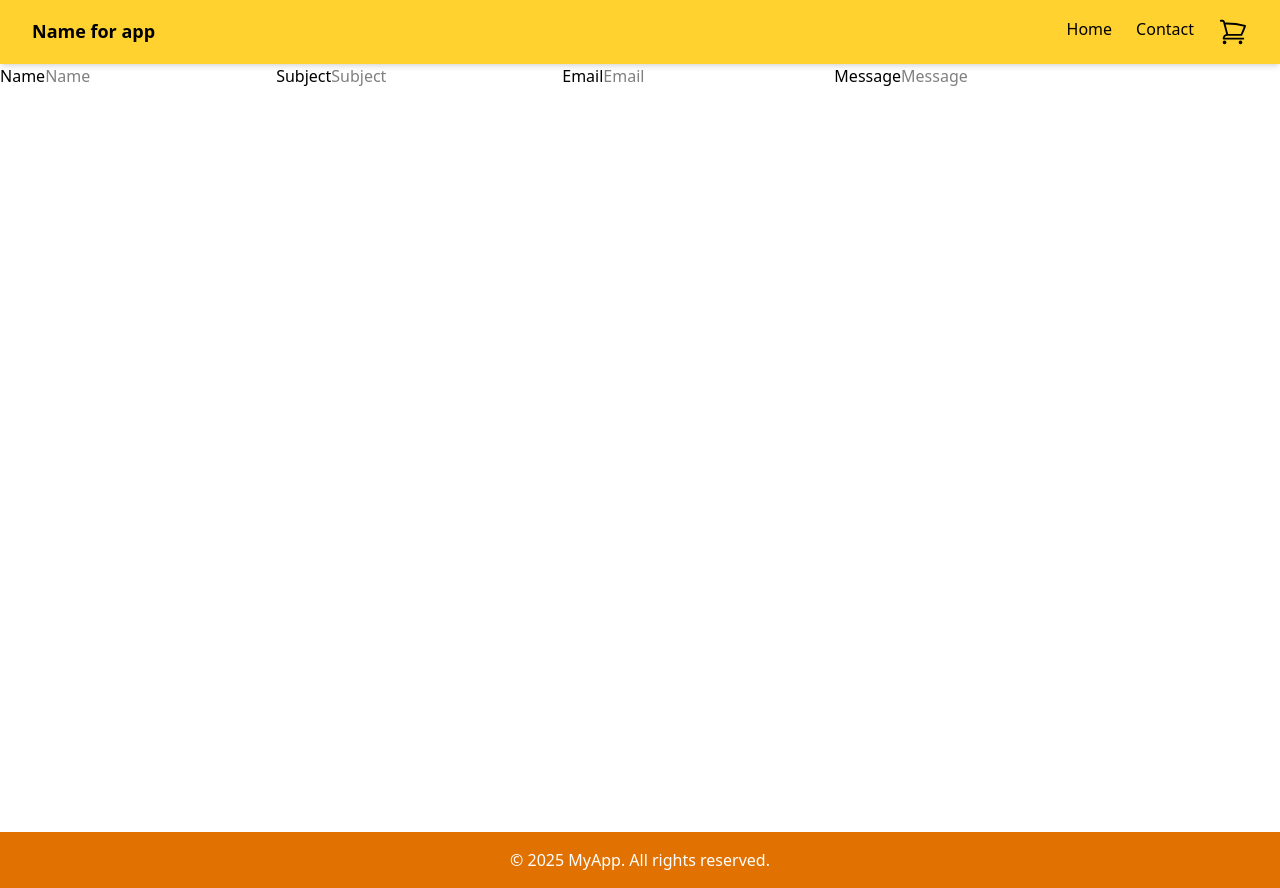
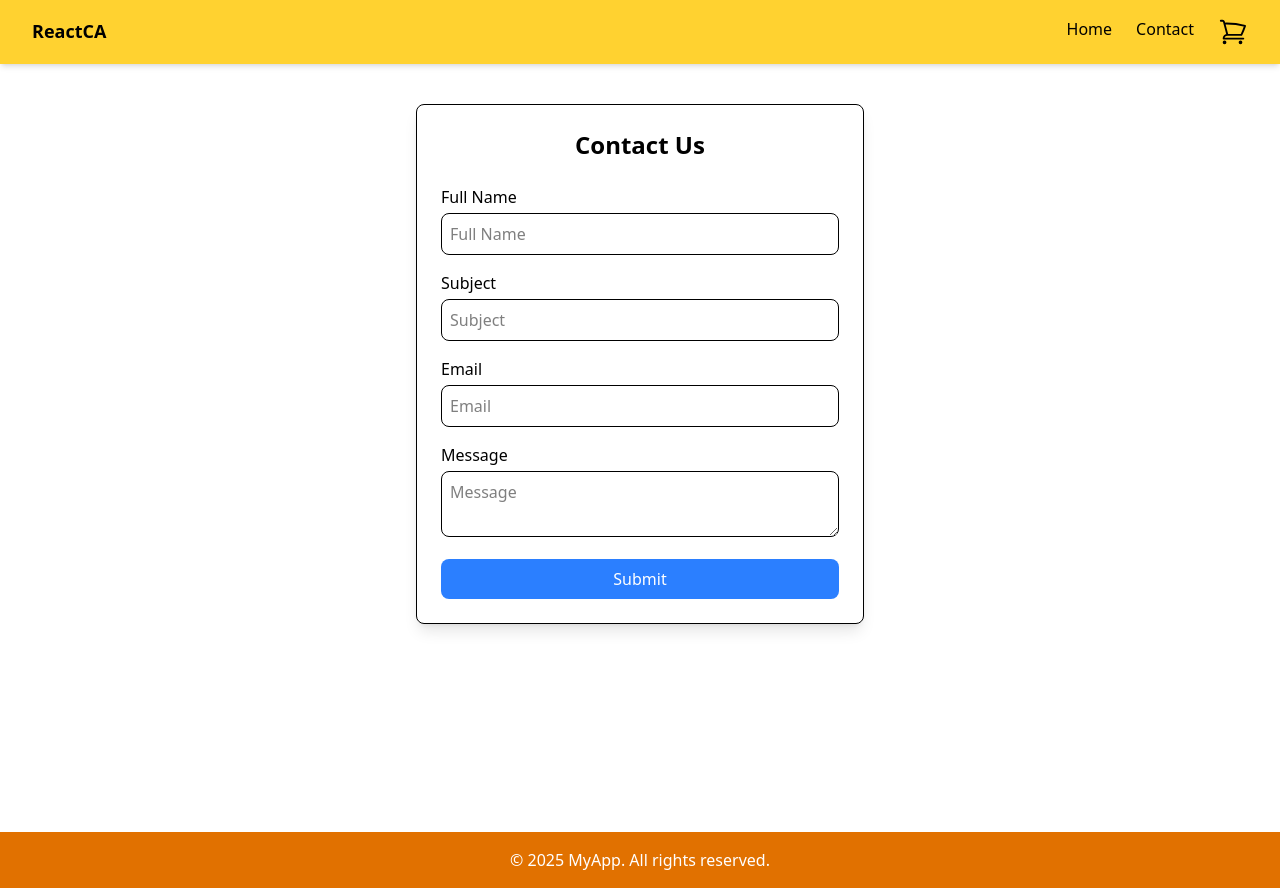
Before and after one commit to ChrisBerg03/jsframeworkCA, a React (Vite) app: page /contact in a window 1280 px wide. Built offline with nearby package versions, Linux system fonts and the light colour scheme.

Commit message:
tried to fix a search, but failed. need to fix cart

```diff
--- a/package.json
+++ b/package.json
@@ -14,7 +14,9 @@
     "lucide-react": "^0.476.0",
     "react": "^19.0.0",
     "react-dom": "^19.0.0",
+    "react-hook-form": "^7.54.2",
     "react-router-dom": "^7.2.0",
+    "react-toastify": "^11.0.5",
     "tailwindcss": "^4.0.8",
     "zustand": "^5.0.3"
   },
--- a/src/components/layout/Header.jsx
+++ b/src/components/layout/Header.jsx
@@ -1,6 +1,6 @@
 import { useState } from "react";
 import { Link } from "react-router-dom";
-import { Menu, X } from "lucide-react";
+import { Menu, X, Search } from "lucide-react";
 
 export function Header() {
     const [isOpen, setIsOpen] = useState(false);
@@ -9,7 +9,7 @@ export function Header() {
         <header className="bg-amber-300 w-full h-16 flex items-center px-4 md:px-8 shadow-md">
             <div className="flex justify-between w-full max-w-7xl mx-auto">
                 <Link to="/" className="text-lg font-bold">
-                    Name for app
+                    ReactCA
                 </Link>
                 <nav className="hidden md:flex space-x-6">
                     <Link to="/" className="hover:text-amber-600">
@@ -27,6 +27,7 @@ export function Header() {
                         />
                     </Link>
                 </nav>
+
                 <button
                     className="md:hidden"
                     onClick={() => setIsOpen(!isOpen)}
@@ -34,6 +35,7 @@ export function Header() {
                     {isOpen ? <X size={24} /> : <Menu size={24} />}
                 </button>
             </div>
+
             {isOpen && (
                 <div className="absolute top-16 left-0 w-full bg-amber-300 shadow-md flex flex-col items-center py-4 space-y-4 md:hidden">
                     <Link
--- a/src/components/products/ProductItem.jsx
+++ b/src/components/products/ProductItem.jsx
@@ -20,6 +20,7 @@ export default function ProductItem() {
                 const response = await fetch(`${url}${id}`);
 
                 if (!response.ok) {
+                    window.location.href = "/";
                     throw new Error("Failed to fetch product");
                 }
                 const data = await response.json();
@@ -40,7 +41,7 @@ export default function ProductItem() {
     if (error) return <p>Error: {error}</p>;
 
     return (
-        <div className="flex flex-col justify-center items-center">
+        <div className="flex flex-row justify-center items-center">
             <div className="max-w-4xl mx-auto bg-white rounded-2xl shadow-xl p-8 space-y-10">
                 <img
                     src={product.image.url}
--- /dev/null
+++ b/src/fetches/fetch.js
@@ -0,0 +1,29 @@
+export async function getData(limit, sortOrder) {
+    const url = `https://v2.api.noroff.dev/online-shop?limit=${limit}&sortOrder=${sortOrder}`;
+    try {
+        const response = await fetch(url);
+        if (!response.ok) {
+            throw new Error(`Response status: ${response.status}`);
+        }
+        const data = await response.json();
+        return data;
+    } catch (error) {
+        console.error("Error fetching product data:", error);
+        return [];
+    }
+}
+
+export async function search(query) {
+    const url = `https://v2.api.noroff.dev/online-shop?search=${query}`;
+    try {
+        const response = await fetch(url);
+        if (!response.ok) {
+            throw new Error(`Response status: ${response.status}`);
+        }
+        const data = await response.json();
+        return data;
+    } catch (error) {
+        console.error("Error fetching search data:", error);
+        return [];
+    }
+}
--- a/src/pages/Contact.jsx
+++ b/src/pages/Contact.jsx
@@ -1,19 +1,118 @@
-// react-toastify. Use for toast alert
-// react-hook-form. use for form validation
+import { useForm } from "react-hook-form";
+import { toast, ToastContainer } from "react-toastify";
+import "react-toastify/dist/ReactToastify.css";
+import { useNavigate } from "react-router-dom";
 
 const Contact = () => {
+    const {
+        register,
+        handleSubmit,
+        formState: { errors },
+    } = useForm();
+    const navigate = useNavigate();
+
+    const onSubmit = () => {
+        toast.success("Form submitted successfully!", { autoClose: 1000 });
+        setTimeout(() => navigate("/"), 1500);
+    };
+
     return (
-        <div>
-            <form action="">
-                <label htmlFor="">Name</label>
-                <input type="text" placeholder="Name" />
-                <label htmlFor="">Subject</label>
-                <input type="text" placeholder="Subject" />
-                <label htmlFor="">Email</label>
-                <input type="text" placeholder="Email" />
-                <label htmlFor="">Message</label>
-                <input type="text" placeholder="Message" />
+        <div className="max-w-md mx-auto mt-10 p-6 border rounded-lg shadow-lg bg-white">
+            <h2 className="text-2xl font-semibold text-center mb-6">
+                Contact Us
+            </h2>
+            <form onSubmit={handleSubmit(onSubmit)} className="space-y-4">
+                <div>
+                    <label className="block mb-1">Full Name</label>
+                    <input
+                        type="text"
+                        placeholder="Full Name"
+                        {...register("name", {
+                            required: "Full Name is required",
+                            minLength: {
+                                value: 3,
+                                message: "Minimum 3 characters required",
+                            },
+                        })}
+                        className="w-full p-2 border rounded-lg"
+                    />
+                    {errors.name && (
+                        <p className="text-red-500 text-sm">
+                            {errors.name.message}
+                        </p>
+                    )}
+                </div>
+
+                <div>
+                    <label className="block mb-1">Subject</label>
+                    <input
+                        type="text"
+                        placeholder="Subject"
+                        {...register("subject", {
+                            required: "Subject is required",
+                            minLength: {
+                                value: 3,
+                                message: "Minimum 3 characters required",
+                            },
+                        })}
+                        className="w-full p-2 border rounded-lg"
+                    />
+                    {errors.subject && (
+                        <p className="text-red-500 text-sm">
+                            {errors.subject.message}
+                        </p>
+                    )}
+                </div>
+
+                <div>
+                    <label className="block mb-1">Email</label>
+                    <input
+                        type="email"
+                        placeholder="Email"
+                        {...register("email", {
+                            required: "Email is required",
+                            pattern: {
+                                value: /^[^@\s]+@[^@\s]+\.[^@\s]+$/,
+                                message: "Invalid email address",
+                            },
+                        })}
+                        className="w-full p-2 border rounded-lg"
+                    />
+                    {errors.email && (
+                        <p className="text-red-500 text-sm">
+                            {errors.email.message}
+                        </p>
+                    )}
+                </div>
+
+                <div>
+                    <label className="block mb-1">Message</label>
+                    <textarea
+                        placeholder="Message"
+                        {...register("message", {
+                            required: "Message is required",
+                            minLength: {
+                                value: 3,
+                                message: "Minimum 3 characters required",
+                            },
+                        })}
+                        className="w-full p-2 border rounded-lg"
+                    />
+                    {errors.message && (
+                        <p className="text-red-500 text-sm">
+                            {errors.message.message}
+                        </p>
+                    )}
+                </div>
+
+                <button
+                    type="submit"
+                    className="w-full bg-blue-500 text-white p-2 rounded-lg hover:bg-blue-600 transition"
+                >
+                    Submit
+                </button>
             </form>
+            <ToastContainer />
         </div>
     );
 };
```
Also changed, not shown: src/components/products/ProductList.jsx (+16 -11 lines), 1 other file (tests, documents, lock files or other folders).
